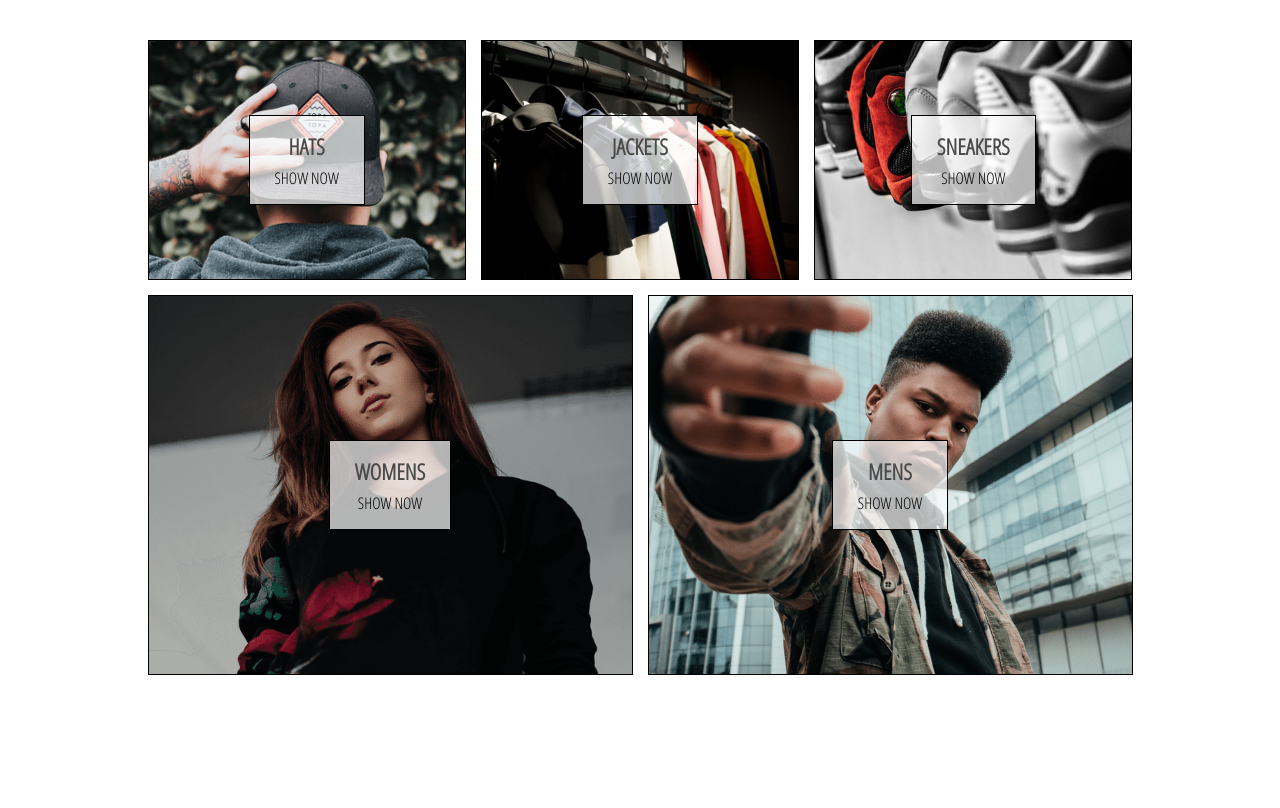
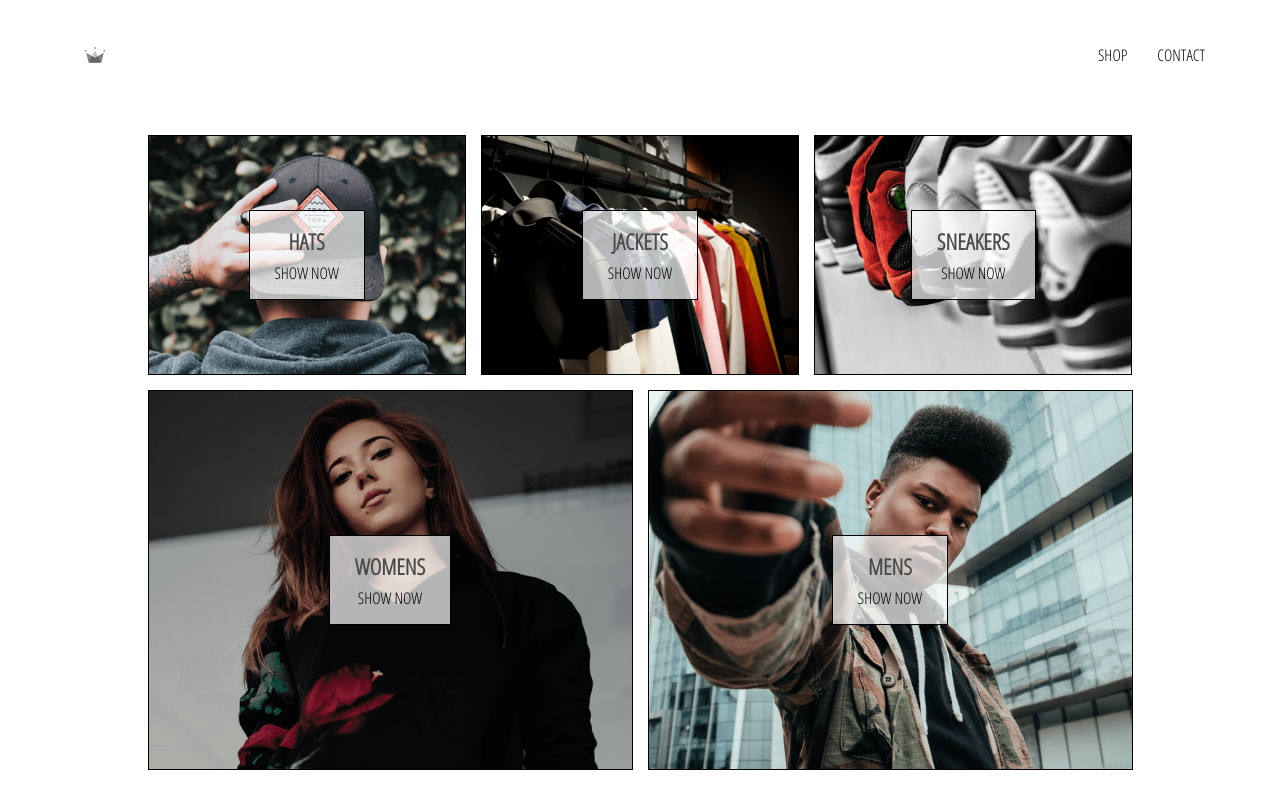
Before and after one commit to sergey-laschotko/crwn-clothing, a React (Create React App) app: page / in a window 1280 px wide. Shown: the top 808 px of the page. Built offline with nearby package versions, Linux system fonts and the light colour scheme.

Commit message:
added header component and links to home, shop page and contacts

```diff
--- a/src/App.css
+++ /dev/null
@@ -1,3 +0,0 @@
-.app {
-  padding: 20px 60px;
-}
--- a/src/App.js
+++ b/src/App.js
@@ -1,12 +1,14 @@
 import React from "react";
-import "./App.css";
+import "./App.scss";
 import { Switch, Route } from "react-router-dom";
+import Header from "./components/header/header.component";
 import Homepage from "./pages/homepage/homepage.component";
 import ShopPage from "./pages/shop/shop.component";
 
 function App() {
   return (
     <div className="app">
+      <Header />
       <Switch>
         <Route exact path="/" component={Homepage} />
         <Route path="/shop" component={ShopPage} />
--- /dev/null
+++ b/src/App.scss
@@ -0,0 +1,8 @@
+.app {
+  padding: 20px 60px;
+}
+
+a {
+  text-decoration: none;
+  color: black;
+}
--- /dev/null
+++ b/src/components/header/header.component.jsx
@@ -0,0 +1,23 @@
+import React from "react";
+import "./header.styles.scss";
+import { ReactComponent as Logo } from "../../assets/crown.svg";
+
+import { Link } from "react-router-dom";
+
+const Header = () => (
+  <div className="header">
+    <Link to="/">
+      <Logo className="logo-container" />
+    </Link>
+    <div className="options">
+      <Link to="/shop" className="option">
+        SHOP
+      </Link>
+      <Link to="/shop" className="option">
+        CONTACT
+      </Link>
+    </div>
+  </div>
+);
+
+export default Header;
--- /dev/null
+++ b/src/components/header/header.styles.scss
@@ -0,0 +1,25 @@
+.header {
+  height: 70px;
+  width: 100%;
+  display: flex;
+  justify-content: space-between;
+  margin-bottom: 25px;
+
+  .logo-container {
+    height: 100%;
+    width: 70px;
+    padding: 25px;
+  }
+
+  .options {
+    width: 50%;
+    height: 100%;
+    display: flex;
+    align-items: center;
+    justify-content: flex-end;
+
+    .option {
+      padding: 10px 15px;
+    }
+  }
+}
```
Also changed, not shown: src/assets/crown.svg (added).
